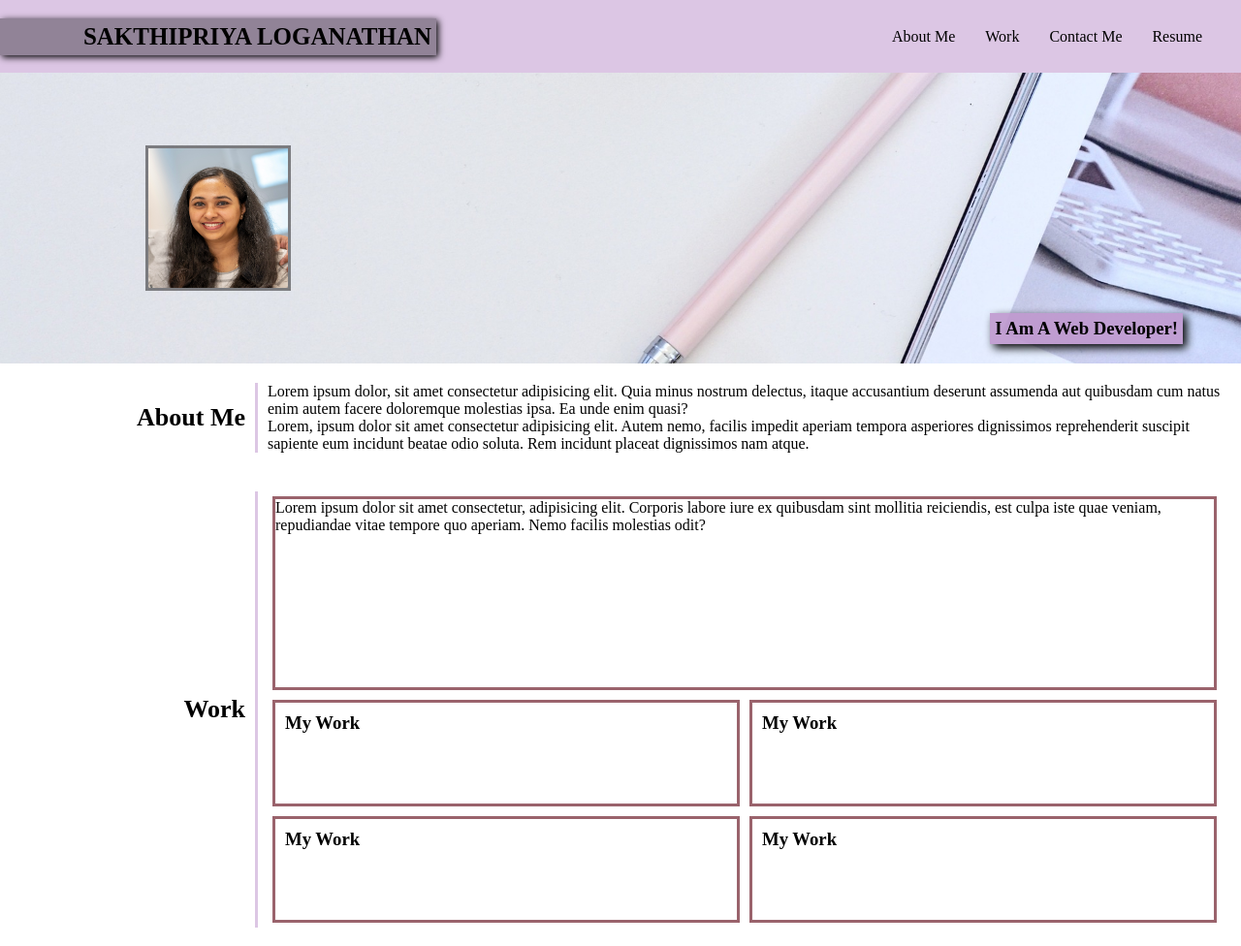
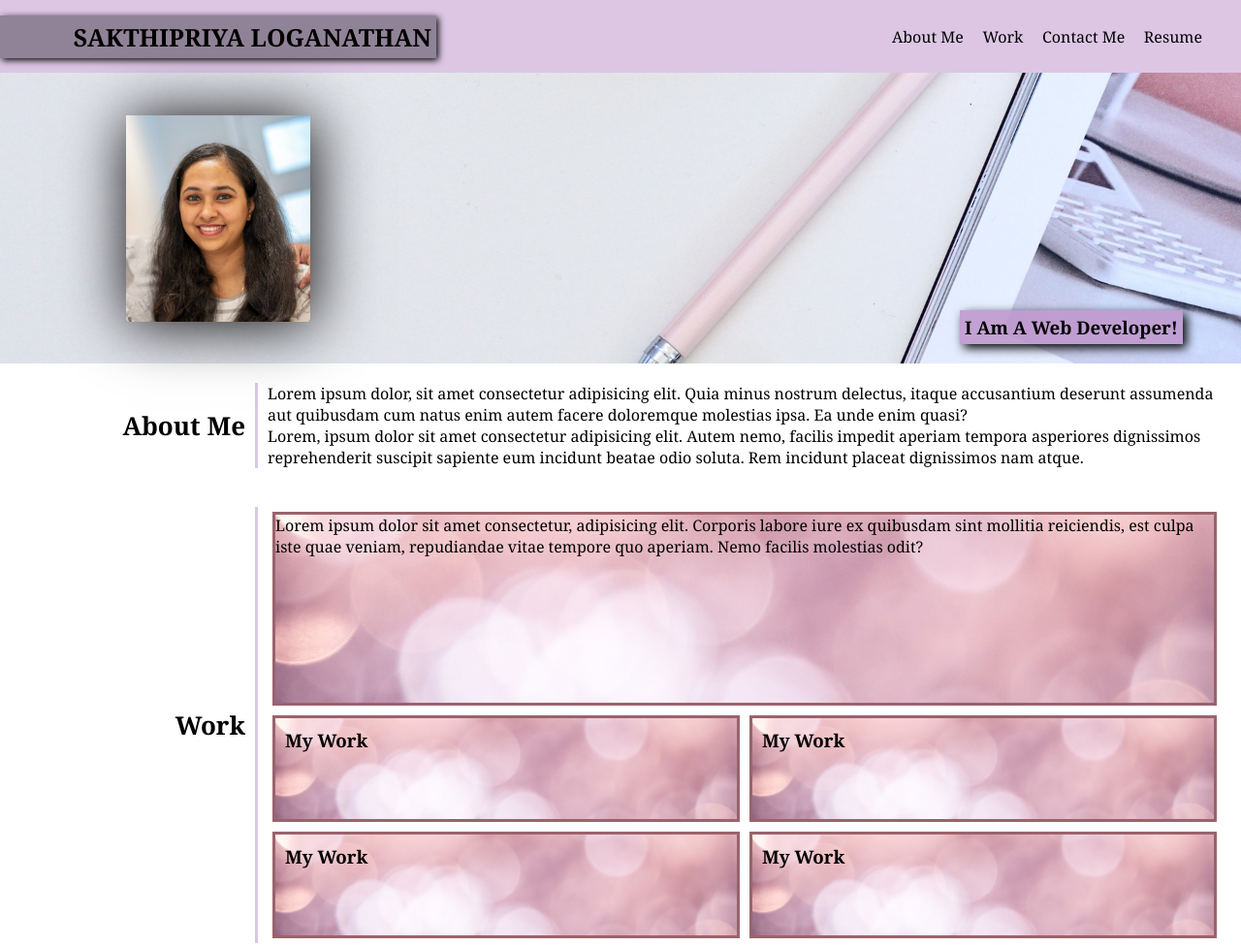
Before and after one commit to SPloganathan/my-portfolio, a plain HTML site: page index.html in a window 1280 px wide. Shown: the top 976 px of the page at 97% size. Drawn offline with Linux system fonts and the light colour scheme.

Commit message:
Added background and links for all nav items

```diff
--- a/assets/css/style.css
+++ b/assets/css/style.css
@@ -2,6 +2,11 @@
     margin: 0;
     padding: 0;
     box-sizing: border-box;
+    font-family:Georgia, 'Times New Roman', Times, serif;
+}
+a{
+    text-decoration: none;
+    color: black;
 }
 
 .portfolio-header {
@@ -54,9 +59,9 @@
 }
 
 .my-avatar {
-    width: 150px;
-    height: 150px;
-    border: 3px solid rgb(37 35 38 / 54%);
+    width: 190px;
+    height: 213px;
+    box-shadow: 2px 2px 60px;
 }
 .subtitle-text-wrapper {
     display: flex;
@@ -106,6 +111,9 @@
     height: 200px;
     border: 3px solid rgb(154, 99, 108);
     margin: 5px;
+    background-image: url('../images/pink.jpeg');
+    background-size: cover;
+    background-position: center;
 }
 .items-wrapper {
     display: grid;
@@ -117,6 +125,9 @@
     border: 3px solid rgb(154, 99, 108);
     margin: 5px;
     height: 110px;
+    background-image: url('../images/pink.jpeg');
+    background-size: cover;
+    background-position: center;
 }
 .contact-wrapper {
     display: flex;
--- a/index.html
+++ b/index.html
@@ -15,10 +15,14 @@
             <div class="my-list">
                 <nav>
                     <ul class="nav-items">
-                        <li>About Me</li>
-                        <li>Work</li>
-                        <li>Contact Me</li>
-                        <li>Resume</li>
+                        <li>
+                            <a href="#about-me">About Me</a></li>
+                        <li>
+                            <a href="#work">Work</a></li>
+                        <li>
+                            <a href="#contact">Contact Me</a></li>
+                        <li>
+                            <a href="#">Resume</a></li>
                     </ul>
                 </nav>
             </div>
@@ -32,7 +36,7 @@
                     <h3 class="subtitle-text">I Am A Web Developer!</h3>
                 </div>
             </section>
-            <section class="about-me-wrapper">
+            <section class="about-me-wrapper" id="about-me">
                 <!-- class 'Title-container' is set common for all titles in main -->
                 <div class="title-container">
                     <!-- class 'title text' is set common   -->
@@ -50,19 +54,21 @@
                 </div>
             </section>
             <!-- A container for whole 'work' section -->
-            <section class="work-wrapper">
+            <section class="work-wrapper" id="work">
                 <div class="title-container">
                     <h2 class="title-text">Work</h2>
                 </div>
                 <!-- Class for work items included -->
                 <div class="work-items-wrapper">
                     <!-- article section for Horiseon -->
+                    <a href="https://sploganathan.github.io/Challenge1/" target="_blank">
                     <article class="work-item-horiseon">
                         <p>
                             Lorem ipsum dolor sit amet consectetur, adipisicing elit. Corporis labore iure ex quibusdam sint mollitia reiciendis, est
                             culpa iste quae veniam, repudiandae vitae tempore quo aperiam. Nemo facilis molestias odit?
                         </p>
                     </article>
+                </a>
                     <!-- created a div for other work items -->
                     <div class="items-wrapper">
                         <article class="upcoming-work">
@@ -81,7 +87,7 @@
                 </div>
             </section>
         </main>
-        <footer class="contact-wrapper">
+        <footer class="contact-wrapper" id="contact">
             <div class="title-container">
                 <h2 class="title-text">Contact Me</h2>
             </div>
```
Also changed, not shown: assets/images/dropbackground.jpeg (added), assets/images/pink.jpeg (added).
